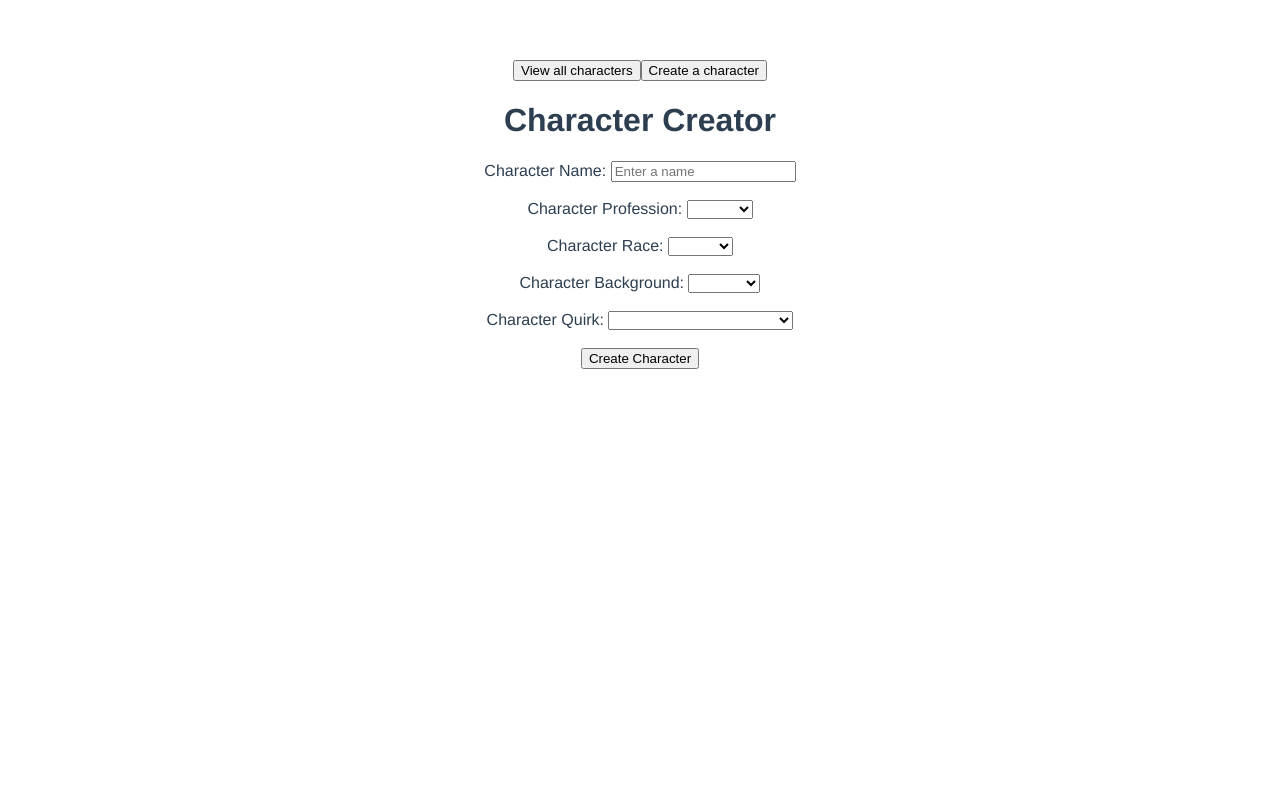
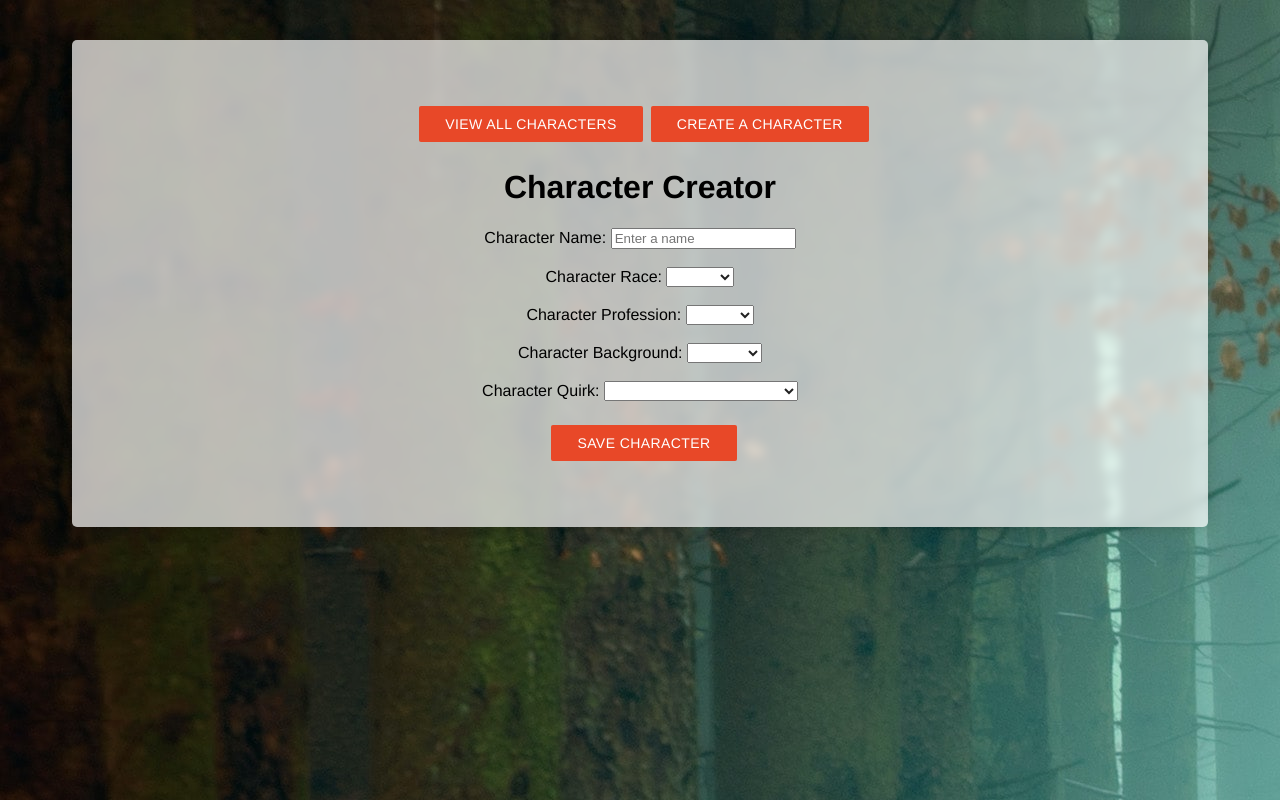
Before and after one commit to YuzuRanger/rpg-character-maker, a Vue app in the folder client/: page / in a window 1280 px wide. Built offline with nearby package versions, Linux system fonts and the light colour scheme; no server answers.

Commit message:
added stylings

```diff
--- a/client/public/index.html
+++ b/client/public/index.html
@@ -12,7 +12,8 @@
     <noscript>
       <strong>We're sorry but <%= htmlWebpackPlugin.options.title %> doesn't work properly without JavaScript enabled. Please enable it to continue.</strong>
     </noscript>
-    <div id="app"></div>
+
+    <div id="app" class="content-box"></div>
     <!-- built files will be auto injected -->
   </body>
 </html>
--- a/client/src/App.vue
+++ b/client/src/App.vue
@@ -37,12 +37,114 @@
 </script>
 
 <style>
+:root {
+  --accent1: rgb(232, 72, 40);
+}
+
+body {
+  background-image: url("@/assets/background.jpg");
+  background-size: auto;
+  background-repeat: no-repeat;
+}
+
+button {
+    -webkit-text-size-adjust: 100%;
+    -webkit-tap-highlight-color: transparent;
+    -webkit-font-smoothing: antialiased;
+    text-shadow: 1px 1px 1px rgba(0,0,0,.004);
+    animation-duration: 0.0001s;
+    animation-name: mui-btn-inserted;
+    font-weight: 500;
+    text-transform: uppercase;
+    transition: all .2s ease-in-out;
+    display: inline-block;
+    height: 2.25rem;
+    padding: 0 1.625rem;
+    margin: .375rem 0;
+    border: none;
+    border-radius: 2px;
+    cursor: pointer;
+    touch-action: manipulation;
+    background-image: none;
+    text-align: center;
+    line-height: 2.25rem;
+    vertical-align: middle;
+    white-space: nowrap;
+    user-select: none;
+    font-size: .875rem;
+    font-family: inherit;
+    letter-spacing: .03em;
+    position: relative;
+    overflow: hidden;
+    color: #FFF;
+    background-color: var(--accent1);
+    margin-left: .5rem;
+}
+
+button:hover {
+    -webkit-text-size-adjust: 100%;
+    -webkit-tap-highlight-color: transparent;
+    -webkit-font-smoothing: antialiased;
+    text-shadow: 1px 1px 1px rgba(0,0,0,.004);
+    animation-duration: 0.0001s;
+    animation-name: mui-btn-inserted;
+    font-weight: 500;
+    text-transform: uppercase;
+    transition: all .2s ease-in-out;
+    display: inline-block;
+    height: 2.25rem;
+    padding: 0 1.625rem;
+    margin: .375rem 0;
+    border: none;
+    border-radius: 2px;
+    cursor: pointer;
+    touch-action: manipulation;
+    background-image: none;
+    text-align: center;
+    line-height: 2.25rem;
+    vertical-align: middle;
+    white-space: nowrap;
+    user-select: none;
+    font-size: .875rem;
+    font-family: inherit;
+    letter-spacing: .03em;
+    position: relative;
+    overflow: hidden;
+    outline: 0;
+    text-decoration: none;
+    box-shadow: 0 0 2px rgba(0,0,0,.12),0 2px 2px rgba(0,0,0,.2);
+    margin-left: .5rem;
+    color: #FFF;
+    background-color: var(--accent1);
+}
+
+select {
+    -webkit-text-size-adjust: 100%;
+    -webkit-tap-highlight-color: transparent;
+    font-size: .875rem;
+    font-weight: 400;
+    line-height: 1.429;
+    color: rgba(0,0,0,.87);
+    -webkit-font-smoothing: antialiased;
+    text-shadow: 1px 1px 1px rgba(0,0,0,.004);
+    display: inline-block;
+    position: relative;
+}
+
+.content-box {
+  box-shadow: 0 0 1rem 0 rgba(0, 0, 0, 0.2);
+  border-radius: 5px;
+  background-color: rgba(255, 255, 255, 0.695);
+
+  backdrop-filter: blur(5px);
+}
+
   #app {
       font-family: Avenir, Helvetica, Arial, sans-serif;
       -webkit-font-smoothing: antialiased;
       -moz-osx-font-smoothing: grayscale;
       text-align: center;
-      color: #2c3e50;
-      margin-top: 60px;
+      margin: 5vh 5vw;
+      padding: 10px;
   }
 </style>
--- a/client/src/components/CharacterCreator.vue
+++ b/client/src/components/CharacterCreator.vue
@@ -4,18 +4,18 @@
       <label for="character-name">Character Name: </label>
       <input type="text" id="character-name" v-model="name" placeholder="Enter a name" /> <br /><br />
 
+      <label for="races-list">Character Race: </label>
+      <select id="races-list" v-model="race">
+          <option value="Elf">Elf</option>
+          <option value="Human">Human</option>
+          <option value="Dwarf">Dwarf</option>
+      </select><br /><br />
+
       <label for="professions-list">Character Profession: </label>
       <select id="professions-list" v-model="profession">
           <option value="Mage">Mage</option>
           <option value="Thief">Thief</option>
           <option value="Warrior">Warrior</option>
-      </select><br /><br />
-
-      <label for="races-list">Character Race: </label>
-      <select id="races-list" v-model="race">
-          <option value="Elf">Elf</option>
-          <option value="Human">Human</option>
-          <option value="Dwarf">Dwarf</option>
       </select><br /><br />
 
       <label for="backgrounds-list">Character Background: </label>
@@ -32,7 +32,7 @@
           <option value="Overly Flirtatious">Overly Flirtatious</option>
       </select><br /><br />
 
-      <button v-on:click="postCharacter">Create Character</button>
+      <button v-on:click="postCharacter">Save Character</button>
   </div>
 </template>
 
```
Also changed, not shown: client/src/assets/background.jpg (added), 1 other file (tests, documents, lock files or other folders).
